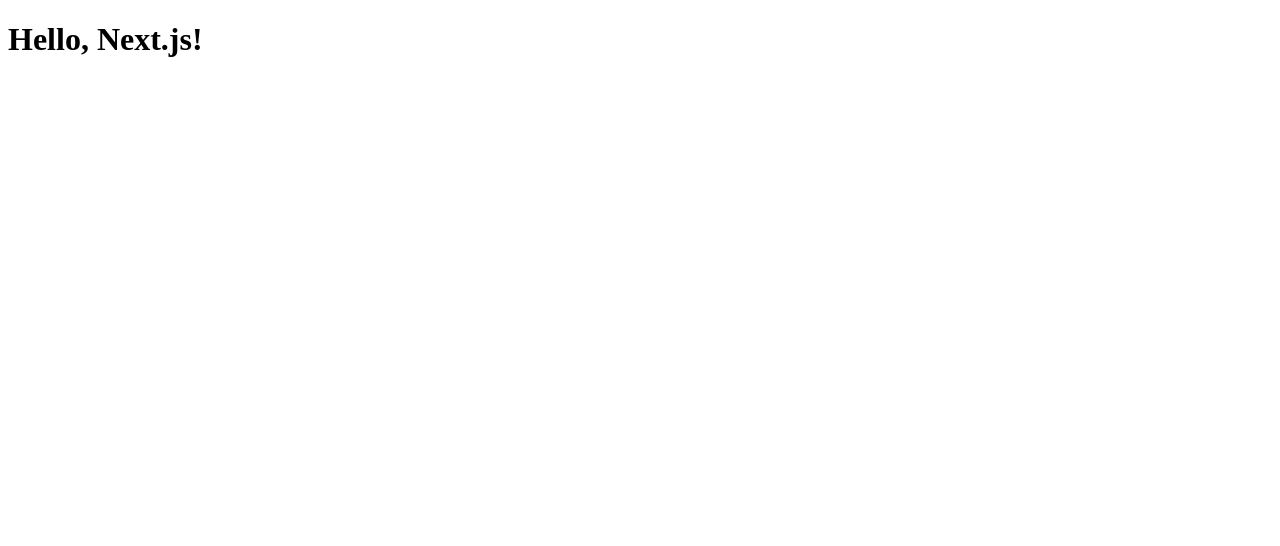
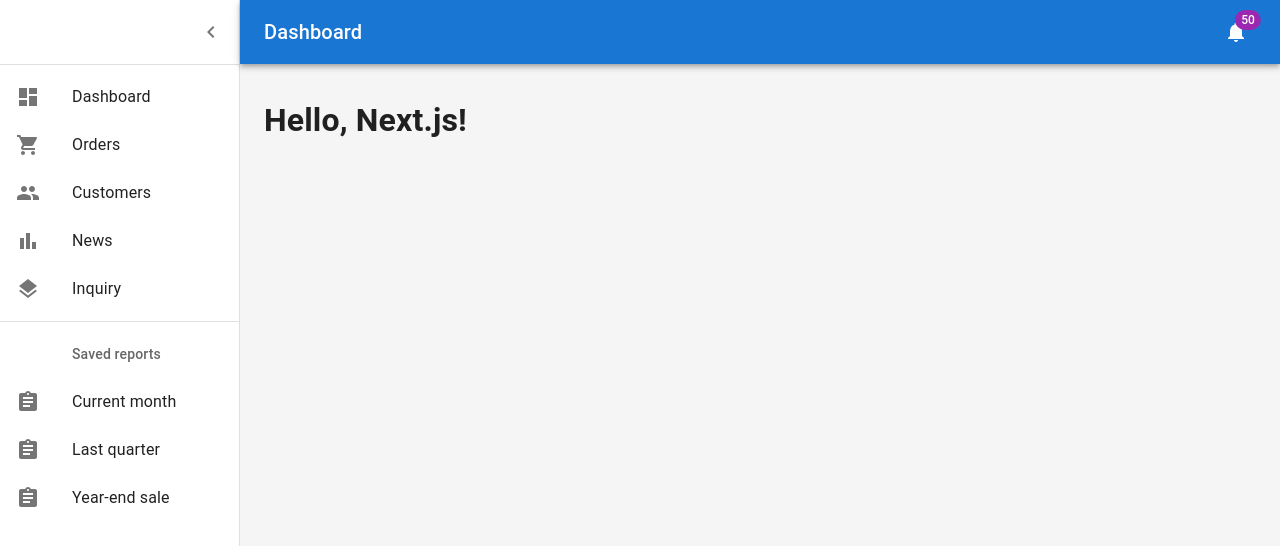
Before and after one commit to fjwr1024/next-admin, a Next.js app: page / in a window 1280 px wide. Shown: the top 546 px of the page. Built offline with nearby package versions, Linux system fonts and the light colour scheme.

Commit message:
split global layout

```diff
--- a/src/app/layout.tsx
+++ b/src/app/layout.tsx
@@ -1,13 +1,45 @@
+'use client'
+
 import '@/styles/globals.css'
+import { createTheme, ThemeProvider } from '@mui/material/styles'
+
+import { Box, Container, CssBaseline, Toolbar } from '@mui/material'
 import { FC, PropsWithChildren } from 'react'
+import HeaderSideMenu from './components/Menu/HeaderSideMenu'
 
 const RootLayout: FC<PropsWithChildren> = ({ children }) => {
+  const mdTheme = createTheme()
+
   return (
     <html lang='ja'>
       <head>
         <title>NextAdminExample</title>
       </head>
-      <body>{children}</body>
+      <body>
+        <ThemeProvider theme={mdTheme}>
+          <Box sx={{ display: 'flex' }}>
+            <CssBaseline />
+            <HeaderSideMenu />
+            <Box
+              component='main'
+              sx={{
+                backgroundColor: (theme) =>
+                  theme.palette.mode === 'light'
+                    ? theme.palette.grey[100]
+                    : theme.palette.grey[900],
+                flexGrow: 1,
+                height: '100vh',
+                overflow: 'auto',
+              }}
+            >
+              <Toolbar />
+              <Container maxWidth='lg' sx={{ mt: 4, mb: 4 }}>
+                {children}
+              </Container>
+            </Box>
+          </Box>
+        </ThemeProvider>
+      </body>
     </html>
   )
 }
```
Also changed, not shown: src/app/dashboard/page.tsx (+2 -20 lines).
